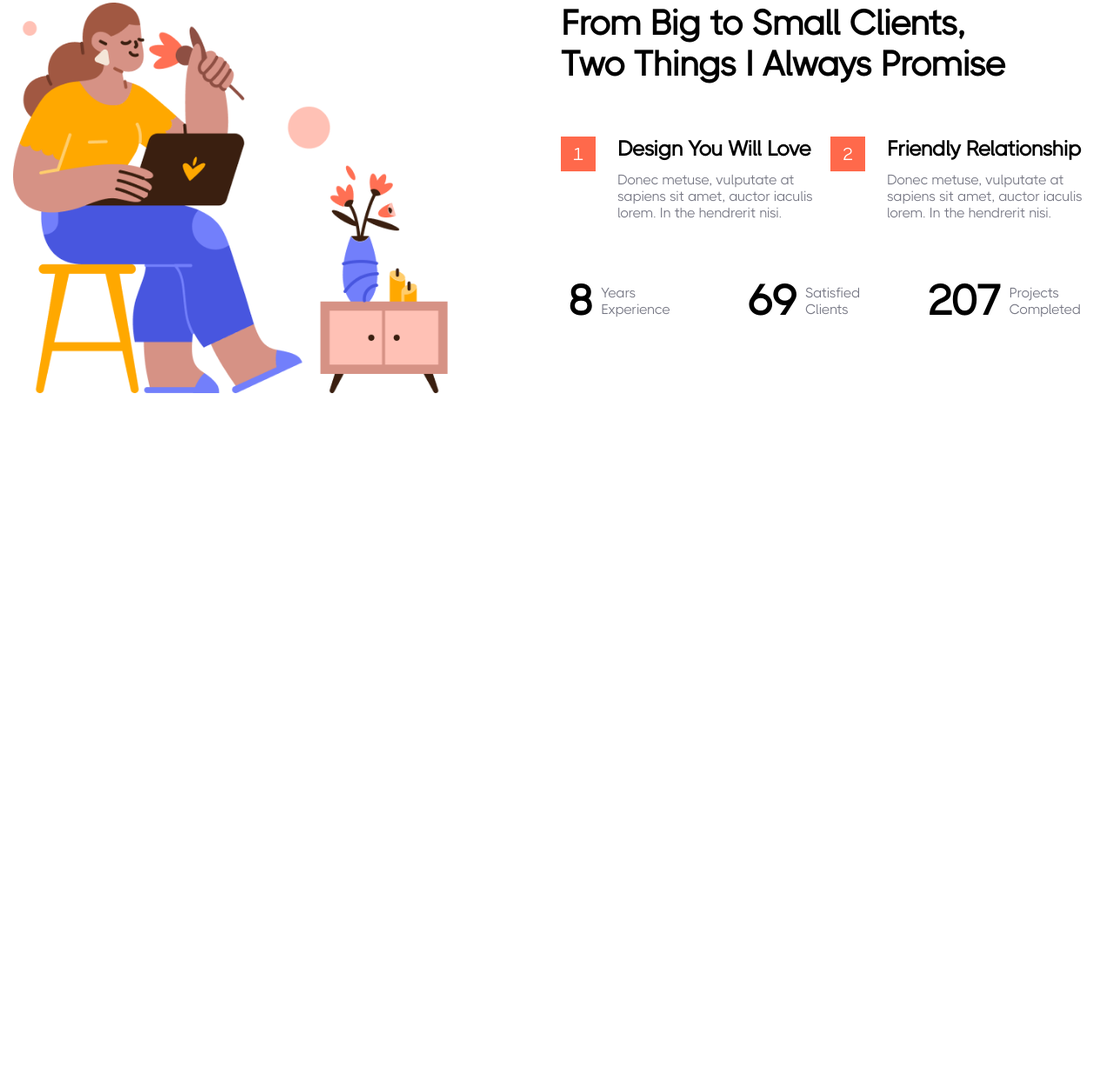
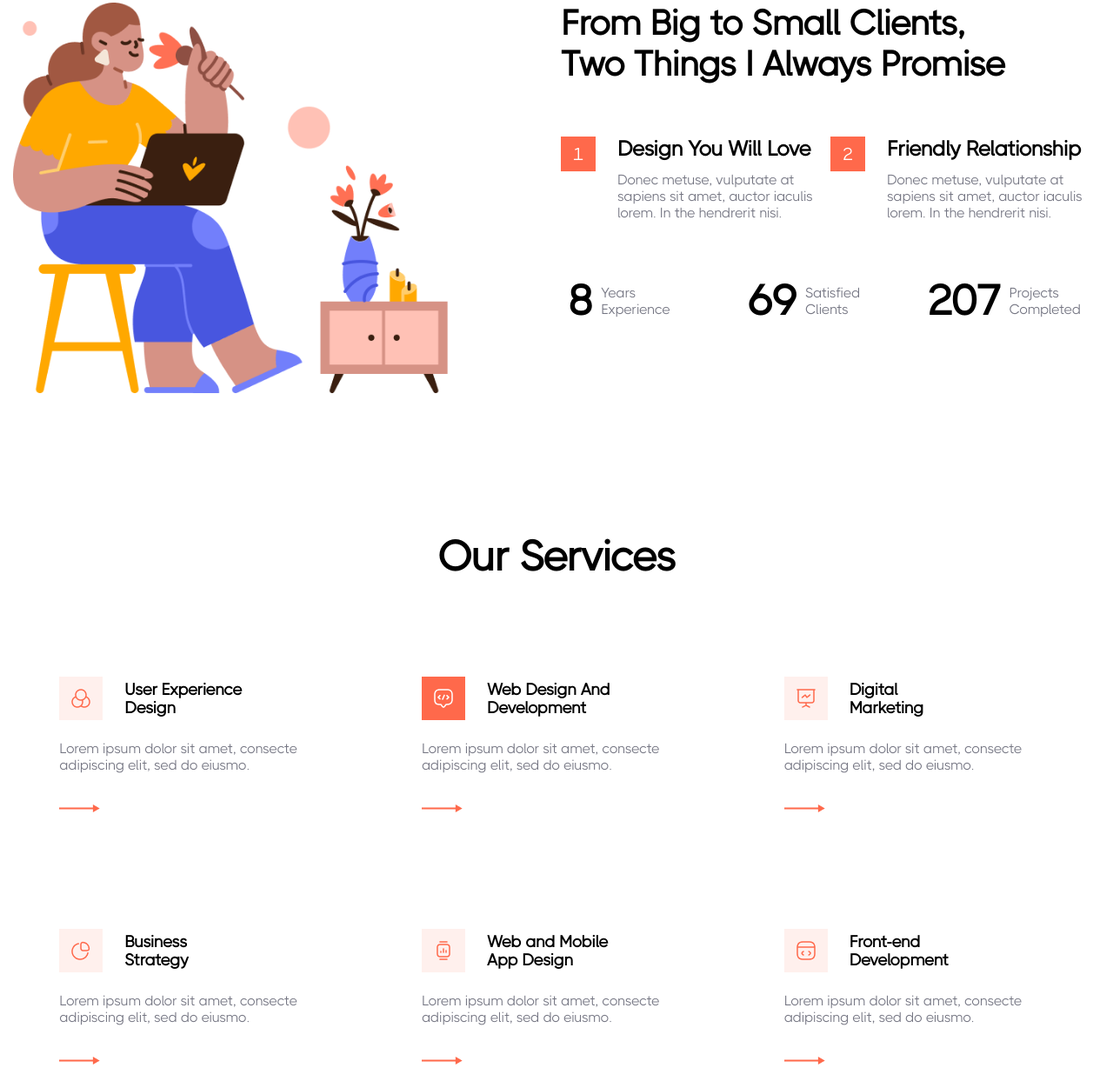
Before and after one commit to dk-frontend-dev/portfolio, a plain HTML site: page index.html in a window 1280 px wide. Shown: the part 2447-3675 px from the top of the page at 87% size. Before the commit the page ends 2899 px from the top, so only its background shows below. Drawn offline with Linux system fonts and the light colour scheme.

Commit message:
feat: made next main block

```diff
--- a/index.html
+++ b/index.html
@@ -124,6 +124,78 @@
           </div>
         </div>
 
+        <div class="our-services">
+          <h1>Our Services</h1>
+
+          <div class="first-row">
+
+            <div class="row-block">
+              <div class="row-title">
+                <img src="images/services-1.png" alt="">
+                <h3>User Experience
+                  Design</h3>
+              </div>
+              <p>Lorem ipsum dolor sit amet, consecte adipiscing elit, sed do eiusmo.</p>
+              <img class="arrow" src="images/arrow.png" alt="">
+            </div>
+
+            <div class="row-block">
+              <div class="row-title">
+                <img src="images/services-2.png" alt="">
+                <h3>Web Design
+                  And Development</h3>
+              </div>
+              <p>Lorem ipsum dolor sit amet, consecte adipiscing elit, sed do eiusmo.</p>
+              <img class="arrow" src="images/arrow.png" alt="">
+            </div>
+
+            <div class="row-block">
+              <div class="row-title">
+                <img src="images/services-3.png" alt="">
+                <h3>Digital
+                  Marketing</h3>
+              </div>
+              <p>Lorem ipsum dolor sit amet, consecte adipiscing elit, sed do eiusmo.</p>
+              <img class="arrow" src="images/arrow.png" alt="">
+            </div>
+
+          </div>
+
+          <div class="second-row">
+
+            <div class="row-block">
+              <div class="row-title">
+                <img src="images/services-4.png" alt="">
+                <h3>Business
+                  Strategy</h3>
+              </div>
+              <p>Lorem ipsum dolor sit amet, consecte adipiscing elit, sed do eiusmo.</p>
+              <img class="arrow" src="images/arrow.png" alt="">
+            </div>
+
+            <div class="row-block">
+              <div class="row-title">
+                <img src="images/services-5.png" alt="">
+                <h3>Web and Mobile
+                  App Design</h3>
+              </div>
+              <p>Lorem ipsum dolor sit amet, consecte adipiscing elit, sed do eiusmo.</p>
+              <img class="arrow" src="images/arrow.png" alt="">
+            </div>
+
+            <div class="row-block">
+              <div class="row-title">
+                <img src="images/services-6.png" alt="">
+                <h3>Front-end
+                  Development</h3>
+              </div>
+              <p>Lorem ipsum dolor sit amet, consecte adipiscing elit, sed do eiusmo.</p>
+              <img class="arrow" src="images/arrow.png" alt="">
+            </div>
+
+          </div>
+        </div>
+
       </div>
     </main>
 
--- a/styles/main.css
+++ b/styles/main.css
@@ -350,3 +350,42 @@ li {
   width: 90px;
   color: var(--secondary-color);
 }
+
+.our-services h1 {
+  display: flex;
+  justify-content: center;
+  font-size: 48px;
+  padding-top: 160px;
+}
+
+.first-row {
+  display: flex;
+  justify-content: space-around;
+  padding-top: 110px;
+}
+
+.second-row {
+  display: flex;
+  justify-content: space-around;
+  padding-top: 130px;
+}
+
+.row-title {
+  display: flex;
+  align-items: center;
+}
+
+.row-title h3 {
+  padding-left: 25px;
+  width: 170px;
+}
+
+.row-block p {
+  color: var(--secondary-color);
+  width: 310px;
+  padding-top: 23px;
+}
+
+.arrow {
+  padding-top: 36px;
+}
--- a/styles/mobile.css
+++ b/styles/mobile.css
@@ -85,6 +85,26 @@
     display: flex;
     justify-content: center;
   }
+}
+
+@media (max-width: 1000px) {
+  .first-row {
+    display: flex;
+    flex-wrap: wrap;
+  }
+
+  .second-row {
+    display: flex;
+    flex-wrap: wrap;
+    padding-top: 0;
+  }
+
+  .row-block {
+    padding-top: 50px;
+  }
+}
+
+@media (max-width: 976px) {
 }
 
 @media (max-width: 788px) {
```
Also changed, not shown: images/arrow.png (added), images/services-1.png (added), images/services-2.png (added), images/services-3.png (added), images/services-4.png (added), images/services-5.png (added), images/services-6.png (added).
